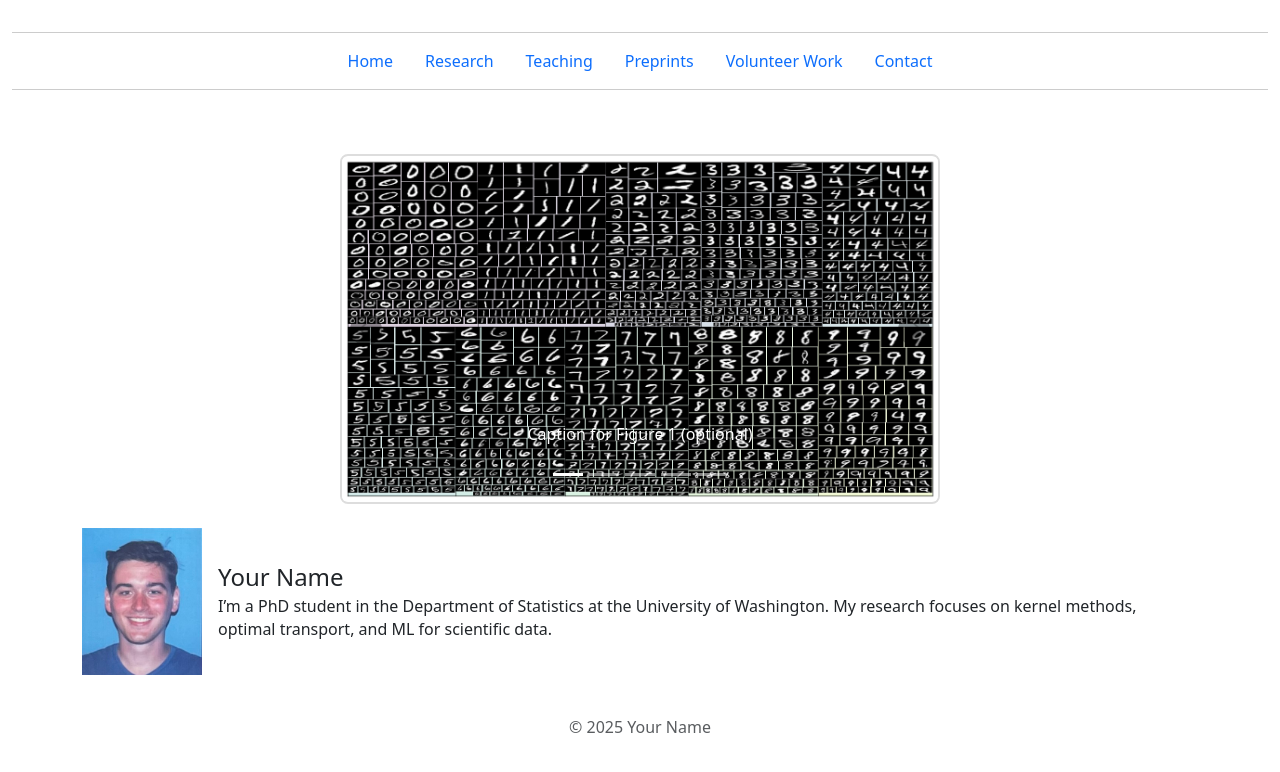
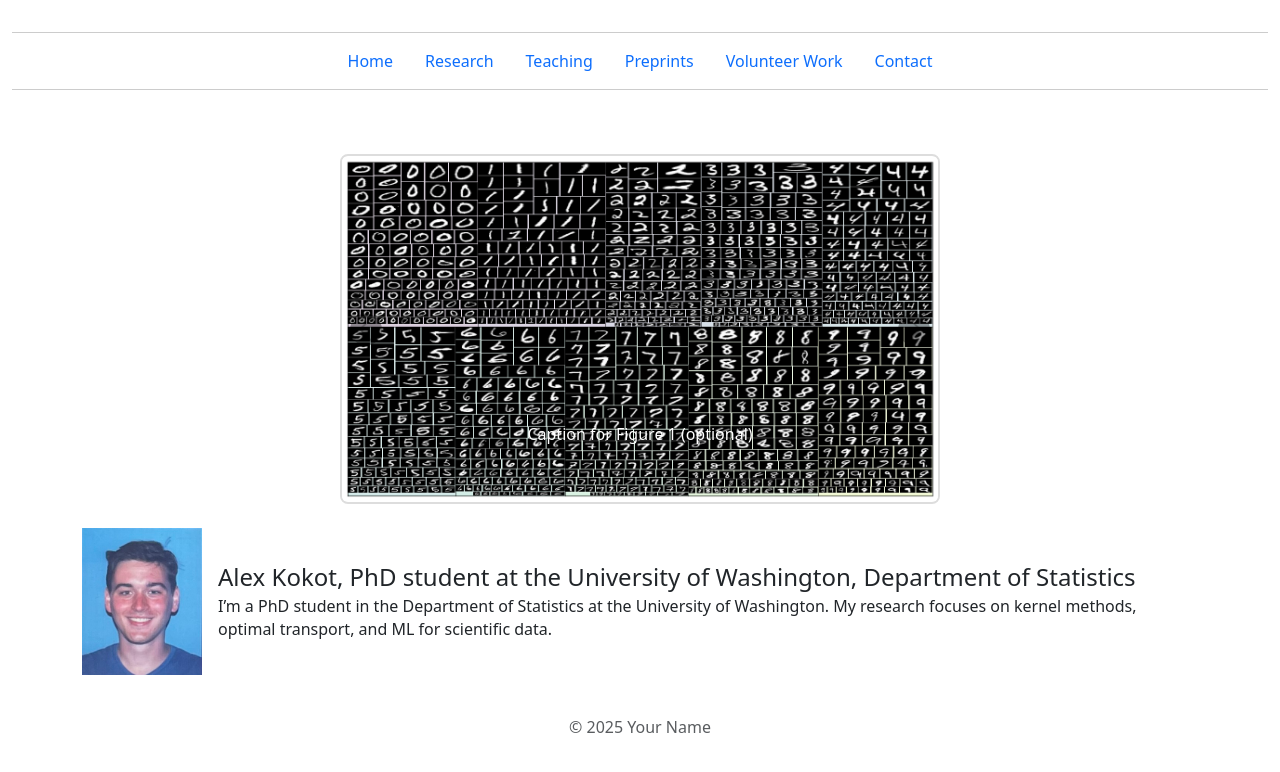
Before and after one commit to amkokot/alex_kokot, a Jekyll site: the page built from index.md, in a window 1280 px wide. Shown: the top 772 px of the page. Built offline with Jekyll 4.4.1, drawn with Linux system fonts in a browser that asks for light colours.

Commit message:
carousel fix

```diff
--- a/index.md
+++ b/index.md
@@ -8,13 +8,14 @@ permalink: /
 <!-- Carousel component (Bootstrap) -->
 <div id="researchCarousel" class="carousel slide mb-4" data-bs-ride="carousel">
   <!-- Indicators (dots) -->
+  <!--
   <div class="carousel-indicators">
     <button type="button" data-bs-target="#researchCarousel" data-bs-slide-to="0" class="active"></button>
     <button type="button" data-bs-target="#researchCarousel" data-bs-slide-to="1"></button>
     <button type="button" data-bs-target="#researchCarousel" data-bs-slide-to="2"></button>
     <button type="button" data-bs-target="#researchCarousel" data-bs-slide-to="3"></button>
     <button type="button" data-bs-target="#researchCarousel" data-bs-slide-to="4"></button>
-  </div>
+  </div> -->
 
   <!-- Slides -->
   <div class="carousel-inner">
@@ -81,7 +82,7 @@ permalink: /
     class="intro-img"
   />
   <div class="intro-text">
-    <h2>Your Name</h2>
+    <h2>Alex Kokot, PhD student at the University of Washington, Department of Statistics</h2>
     <p>
       I’m a PhD student in the Department of Statistics at the University of Washington.
       My research focuses on kernel methods, optimal transport, and ML for scientific data.
```
